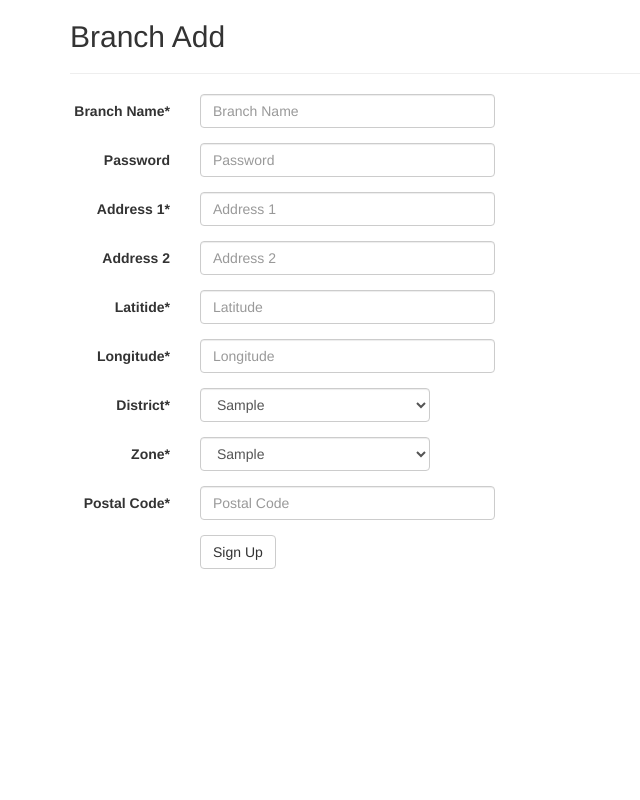
After one commit to arttuladhar/dsts_git, a PHP site: page /dsts/admin/addBranch.php in a window 1280 px wide. The commit adds this page. Shown: the whole page, without its empty margins (0-640 px from the left). Run offline with PHP 8.4, Linux system fonts and the light colour scheme; tables that the repository leaves empty or names only in its code hold one stand-in row (values such as "Sample post").

Commit message:
Admin Page - Add Branch
* Admin Page - Add Branch (Complete)
* Admin Page - Login (Database Query Remain)
* Admin Page - Register Shipment

```diff
--- /dev/null
+++ b/admin/addBranch.php
@@ -0,0 +1,160 @@
+<html>
+<head>
+	<title>Add Branch - DSTS </title>
+	<link href="../css/bootstrap.min.css" rel="stylesheet">
+	<script src="../js/jquery.js"></script>
+</head>
+<body>
+<div id="header"></div>
+<div class="container">
+
+<?php
+include '../dbconnect.php';
+
+if (strtoupper($_SERVER['REQUEST_METHOD']) == 'POST') {
+
+	$bname      = $_POST["bname"];
+	$bpassword  = $_POST["bpassword"];
+	$badd1      = $_POST["badd1"];
+	$badd2      = $_POST["badd2"];
+	$blat       = $_POST["blat"];
+	$blng       = $_POST["blng"];
+	$bdistrict  = $_POST["bdistrict"];
+	$bzone      = $_POST["bzone"];
+	$bpostalcode= $_POST["bpostalcode"];
+
+	$SQL_INSERT_BRANCH = "INSERT INTO branch(name, password, add1, add2, lat, lng, district, zone, postalcode)".
+	"VALUES ('$bname', '$bpassword', '$badd1','$badd2','$blat','$blng','$bdistrict','$bzone','$bpostalcode')";
+
+	$dbconn = getdbConnection();
+
+	/* check connection */
+	if (mysqli_connect_errno()) {
+	    printf("Connect failed: %s\n", mysqli_connect_error());
+	    exit();
+	}
+
+	mysqli_real_escape_string($dbconn,$bname);
+	mysqli_real_escape_string($dbconn,$bpassword);
+	mysqli_real_escape_string($dbconn,$badd1);
+	mysqli_real_escape_string($dbconn,$badd2);
+	mysqli_real_escape_string($dbconn,$blat);
+	mysqli_real_escape_string($dbconn,$blng);
+	mysqli_real_escape_string($dbconn,$bdistrict);
+	mysqli_real_escape_string($dbconn,$bzone);
+	mysqli_real_escape_string($dbconn,$bpostalcode);
+
+	//Start Database Transaction
+	if (!mysqli_query($dbconn,$SQL_INSERT_BRANCH)){
+		die ('Error: '. mysqli_error($dbconn));
+	} else {
+		echo "<h2>Branch has been successfully added</h2>";
+		echo "<table class='table table-condensed'>";
+		echo "<tr><th>BranchName</th><td>$bname</td></tr>";
+		echo "<tr><th>Address 1</th><td>$badd1</td></tr>";
+		echo "<tr><th>Address 2</th><td>$badd2</td></tr>";
+		echo "<tr><th>Latitude</th><td>$blat</td></tr>";
+		echo "<tr><th>Longitude</th><td>$blng</td></tr>";
+		echo "<tr><th>District</th><td>$bdistrict</td></tr>";
+		echo "<tr><th>Zone</th><td>$bzone</td></tr>";
+		echo "<tr><th>Postal Code</th><td>$bpostalcode</td></tr>";
+		echo "</table></div></body></html>";
+	}
+	//End Database Transaction
+
+exit();
+
+}
+
+
+?>
+
+<div class="row">
+<div class="col-md-8">
+
+<h2>Branch Add</h2><hr>
+
+<form class="form-horizontal" id="branchadd" role="form" action="addBranch.php" method="post">
+	<div class="form-group">
+		<label for="bname" class="col-md-2 control-label">Branch Name*</label>
+		<div class="col-md-5">
+			<input type="text" class="form-control" id="bname" name="bname" placeholder="Branch Name" required>
+		</div>
+	</div>
+	<div class="form-group">
+		<label for="bpassword" class="col-md-2 control-label">Password</label>
+		<div class="col-md-5">
+			<input type="password" class="form-control" id="bpassword" name="bpassword" placeholder="Password" required>
+		</div>
+	</div>
+	<div class="form-group">
+		<label for="badd1" class="col-md-2 control-label">Address 1*</label>
+		<div class="col-md-5">
+			<input type="text" class="form-control" id="badd1" name="badd1" placeholder="Address 1">
+		</div>
+	</div>
+	<div class="form-group">
+		<label for="badd2" class="col-md-2 control-label">Address 2</label>
+		<div class="col-md-5">
+			<input type="text" class="form-control" id="badd2" name="badd2" placeholder="Address 2">
+		</div>
+	</div>
+	<div class="form-group">
+		<label for="blat" class="col-md-2 control-label">Latitide*</label>
+		<div class="col-md-5">
+			<input type="text" class="form-control" id="blat" name="blat" placeholder="Latitude" required>
+		</div>
+	</div>
+	<div class="form-group">
+		<label for="blng" class="col-md-2 control-label">Longitude*</label>
+		<div class="col-md-5">
+			<input type="text" class="form-control" id="blng" name="blng" placeholder="Longitude" required>
+		</div>
+	</div>
+	<div class="form-group">
+		<label for="bdistrict" class="col-md-2 control-label">District*</label>
+		<div class="col-md-4">
+		<select id="bdistrict" name="bdistrict" class="form-control">
+			<?php
+			$districts = getDistricts();
+			foreach ($districts as $district) {
+				echo "<option>$district</option>";
+			}
+			?>
+		</select>
+	</div>
+	</div>
+	<div class="form-group">
+		<label for="bzone" class="col-md-2 control-label">Zone*</label>
+		<div class="col-md-4">
+		<select id="bzone" name="bzone" class="form-control">
+			<?php
+			$zones = getZones();
+			foreach ($zones as $zone) {
+				echo "<option>$zone</option>";
+			}
+			?>
+		</select>
+	</div>
+	</div>
+		<div class="form-group">
+		<label for="bpostalcode" class="col-md-2 control-label">Postal Code*</label>
+		<div class="col-md-5">
+			<input type="number" class="form-control" id="bpostalcode" name="bpostalcode" placeholder="Postal Code" required>
+		</div>
+	</div>
+	<div class="form-group">
+		<div class="col-md-offset-2 col-md-5">
+			<button type="submit" class="btn btn-default">Sign Up</button>
+		</div>
+	</div>
+</form>
+</div>
+</div>
+</div>
+
+<!-- jQuery Validation -->
+<script src="js/jquery.validate.js"></script>
+<script src="js/bootstrap.min.js"></script>
+</body>
+</html>
--- a/dbconnect.php
+++ b/dbconnect.php
@@ -25,6 +25,7 @@ if (mysqli_connect_errno()) {
 return $conn;
 }
 
+
 function getdbSettings() {
 $hostname = $GLOBALS['hostname'];
 $username = $GLOBALS['username'];
@@ -37,6 +38,7 @@ $dbname = $GLOBALS['dbname'];
 						'dbname' => "$dbname");
 	return $dbsettings;
 }
+
 
 function checkuserpassword($conn, $username, $password) {
 	if (mysqli_connect_errno()) {
@@ -55,6 +57,8 @@ function checkuserpassword($conn, $username, $password) {
 		}
 	}
 }
+
+
 
 function getUserInfo($conn, $username) {
 
@@ -78,6 +82,8 @@ $SQL_SELECT_GETUSERINFO = "SELECT username, firstname, lastname, email, telephon
 	}
 }
 
+
+
 function getRowCount_Receiver($conn) {
 	$SQL_SELECT_GETRECEIVER_ROW = "SELECT COUNT(*) AS RECEIVER_INDEX FROM receiver";
 
@@ -93,6 +99,8 @@ function getRowCount_Receiver($conn) {
 		}
 	}
 }
+
+
 
 function getRowCount_UserShipment($conn) {
 	$SQL_SELECT_GETRECEIVER_ROW = "SELECT COUNT(*) AS SHIPMENT_INDEX FROM user_shipment";
@@ -110,6 +118,72 @@ function getRowCount_UserShipment($conn) {
 	}
 }
 
+function getDistricts(){
+/* Return String Array of Districts */
+
+$conn = getdbConnection();
+$SQL_SELECT_DISTRICTS = "SELECT * FROM info_district";
+
+	if ( $conn !== null ) {
+		$result = mysqli_query($conn,$SQL_SELECT_DISTRICTS);
+		$storeArray = Array();
+
+		if ($result !== false ){
+			while ($row=mysqli_fetch_array($result,MYSQLI_BOTH)){
+				$storeArray[] = $row['district'];
+			}
+		} else {
+			die ('Error: '. mysqli_error($conn));
+		}
+	return $storeArray;
+	}
+
+}
+
+
+function getZones(){
+/* Returns String Array of Zones */
+
+$conn = getdbConnection();
+$SQL_SELECT_ZONES = "SELECT * FROM info_zone";
+
+	if ( $conn !== null ) {
+		$result = mysqli_query($conn,$SQL_SELECT_ZONES);
+		$storeArray = Array();
+
+		if ($result !== false ){
+			while ($row=mysqli_fetch_array($result,MYSQLI_BOTH)){
+				$storeArray[] = $row['zone'];
+			}
+		} else {
+			die ('Error: '. mysqli_error($conn));
+		}
+	return $storeArray;
+	}
+
+}
+
+function getBranchNames(){
+/* Returns String Array of Branch Names */
+
+$conn = getdbConnection();
+$SQL_SELECT_BRANCH_NAMES = "SELECT name FROM branch";;
+
+	if ( $conn !== null ) {
+		$result = mysqli_query($conn,$SQL_SELECT_BRANCH_NAMES);
+		$storeArray = Array();
+
+		if ($result !== false ){
+			while ($row=mysqli_fetch_array($result,MYSQLI_BOTH)){
+				$storeArray[] = $row['name'];
+			}
+		} else {
+			die ('Error: '. mysqli_error($conn));
+		}
+	return $storeArray;
+	}
+
+}
 
 
 ?>
```
Also changed, not shown: admin/login.php (added, +52 -0 lines), admin/newShipment.php (added, +14 -0 lines), admin/registerShipment.php (added, +20 -0 lines), admin/welcome_admin.php (added, +12 -0 lines), dbtest.php (+10 -0 lines), register.php (+4 -4 lines).
